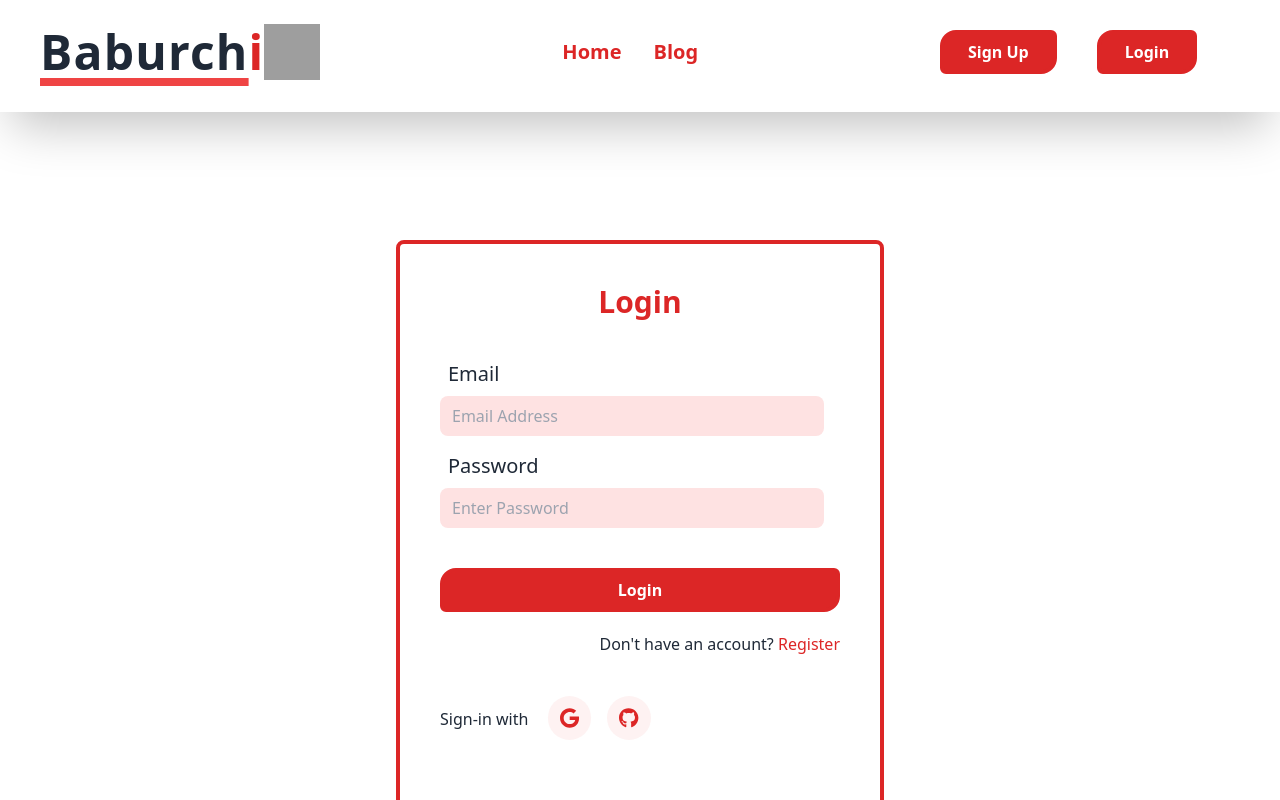
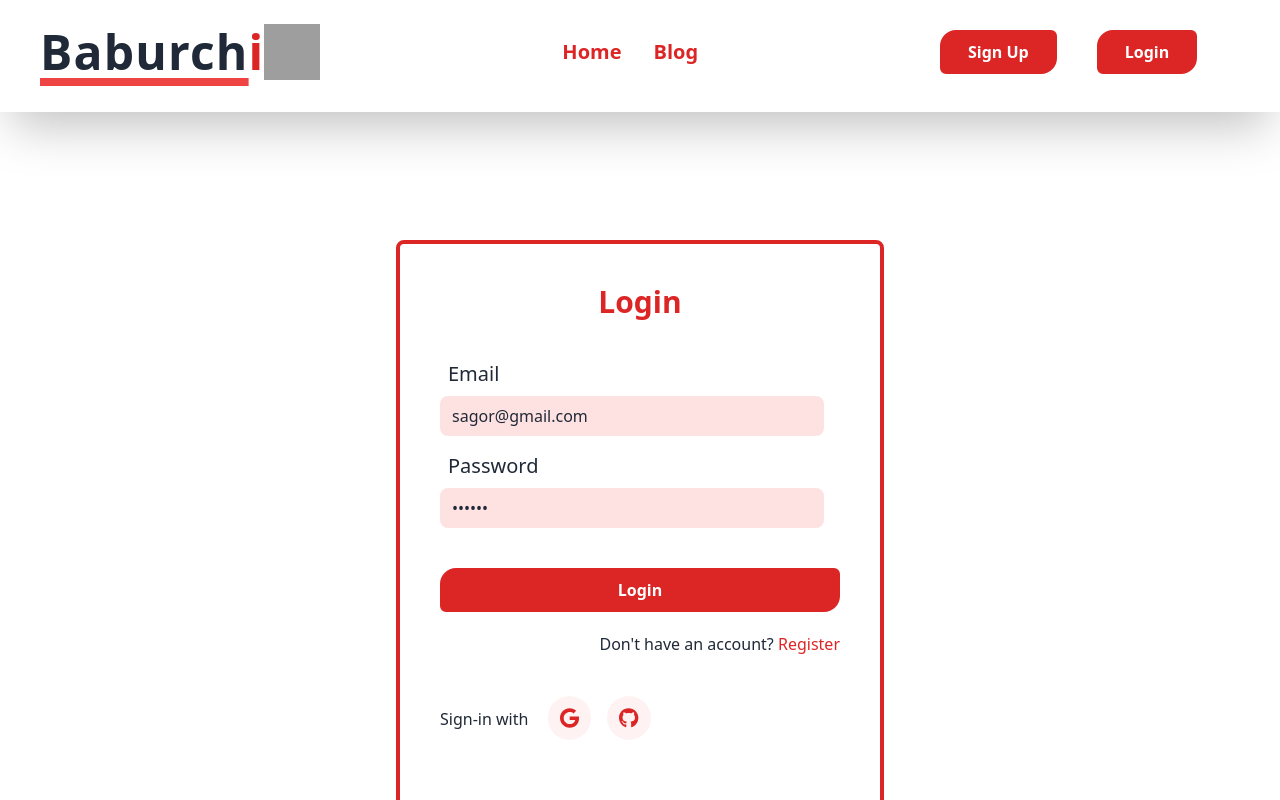
Before and after one commit to Sagor66/Baburchi-Client, a React (Vite) app: page /login in a window 1280 px wide. Shown: the top 800 px of the page. Built offline with nearby package versions, Linux system fonts and the light colour scheme; no server answers; grey boxes are pictures that could not be loaded.

Commit message:
addded default value for login

```diff
--- a/src/pages/Login/Login.jsx
+++ b/src/pages/Login/Login.jsx
@@ -72,6 +72,7 @@ const Login = () => {
             type="email"
             name="email"
             placeholder="Email Address"
+            defaultValue="sagor@gmail.com"
             required
           />
         </label>
@@ -82,6 +83,7 @@ const Login = () => {
             type="password"
             name="password"
             placeholder="Enter Password"
+            defaultValue="123123"
             required
           />
         </label>
```
